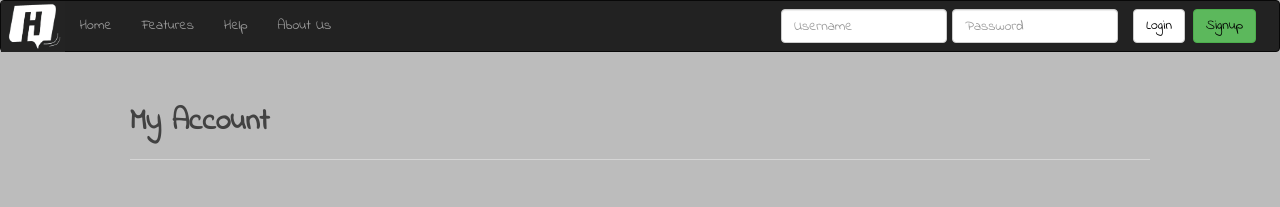
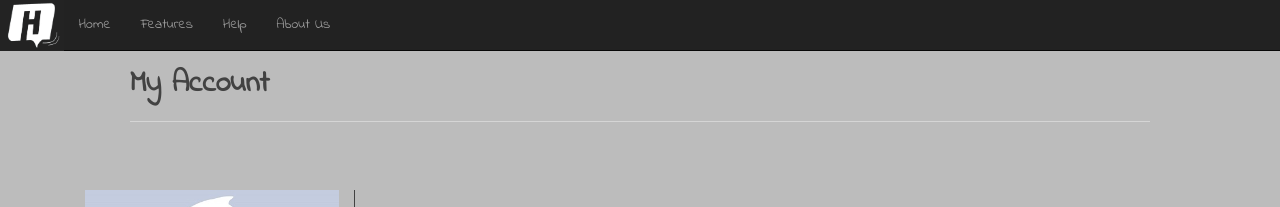
Before and after one commit to liuminghao/Website, a plain HTML site: page Bootstrap/Login.html in a window 1280 px wide. Shown: the top 207 px of the page. Drawn offline with nearby package versions, Linux system fonts and the light colour scheme.

Commit message:
Adding Jeffreys login changes

```diff
--- a/Bootstrap/Home.html
+++ b/Bootstrap/Home.html
@@ -21,7 +21,7 @@
 
   <body>
 
-    <nav class="navbar navbar-inverse" position='fixed'>
+    <nav class="navbar navbar-inverse navbar-fixed-top" position='fixed'>
         <div class="container-fluid">
             <div class="navbar-header">
               <a class="navbar-brand logo" href="home.html" style="padding: 0px; border: none">
@@ -41,28 +41,25 @@
                 <ul class="nav navbar-nav navbar-right">
                    <li>
                      <p class='navbar-btn'>
-                      <a href='login.html' class='btn btn-default'>Login </a>
-                    </p>
-                  </li>
-                  <li>
-                    <p class='navbar-btn'>
                        <a href='signup.html' class='btn btn-success'>Signup </a>
                      </p>
                    </li>
                  </ul>
-              <form class="navbar-form navbar-right" role="search">
+              <form id="login" class="navbar-form navbar-right" role="search">
                  <div class="form-group">
-                    <input type="text" class="form-control" name="username" placeholder="Username">
+                    <input type="text" class="form-control" name="email_or_username" placeholder="Email">
                  </div>
                  <div class="form-group">
-                    <input type="text" class="form-control" name="password" placeholder="Password">
+                    <input type="password" class="form-control" name="password" placeholder="Password">
                  </div>
+                  <button type="submit" class="btn btn-default">Login</button>
                </form>
+             </div>
          </div>
         </div>
     </nav>
 
-    <div class="jumbotron" style='padding-top: 1.5%' id='grey1'>
+    <div class="jumbotron" id='grey1'>
       <div class="container">
         <div class='page-header'>
           <h1>Need a hand?</h1>
@@ -183,5 +180,6 @@
     <script src="https://ajax.googleapis.com/ajax/libs/jquery/1.11.2/jquery.min.js"></script>
      <!-- Include all compiled plugins (below), or include individual files as needed -->
      <script src="js/bootstrap.min.js"></script>
+     <script src="js/login.js"></script>
    </body>
  </html>
--- a/Bootstrap/Login.html
+++ b/Bootstrap/Login.html
@@ -23,7 +23,7 @@
 
   <body id='grey1'>
 
-    <nav class="navbar navbar-inverse" position='fixed'>
+    <nav class="navbar navbar-inverse navbar-fixed-top" position='fixed'>
         <div class="container-fluid">
           <div class="navbar-header">
               <a class="navbar-brand logo" href="home.html" style="padding: 0px; border: none">
@@ -39,27 +39,6 @@
                     <li><a href="help.html">Help</a></li>
                     <li><a href="aboutUs.html">About Us</a></li>
                 </ul>
-
-                <ul class="nav navbar-nav navbar-right">
-                  <li>
-                    <p class='navbar-btn'>
-                      <a href='login.html' class='btn btn-default'>Login </a>
-                    </p>
-                  </li>
-                  <li>
-                    <p class='navbar-btn'>
-                      <a href='signup.html' class='btn btn-success'>Signup </a>
-                    </p>
-                  </li>
-                </ul>
-              <form class="navbar-form navbar-right" role="search">
-                <div class="form-group">
-                    <input type="text" class="form-control" name="username" placeholder="Username">
-                </div>
-                <div class="form-group">
-                    <input type="text" class="form-control" name="password" placeholder="Password">
-                </div>
-              </form>
             </div>
         </div>
     </nav>
--- a/Bootstrap/css/Helpers.css
+++ b/Bootstrap/css/Helpers.css
@@ -18,10 +18,7 @@ label { margin-bottom: 20px }
 
 select { margin-top: 8px }
 
-.jumbotron {
-	background-color: transparent;
-	margin-top: -3%
-}
+.jumbotron { background-color: transparent; }
 
 .carousel-inner > .item > img {
     margin: 0 auto;
```
Also changed, not shown: Bootstrap/AboutUs.html (+1 -1 lines), Bootstrap/Features.html (+4 -1 lines), Bootstrap/Help.html (+4 -1 lines), Bootstrap/Signup.html (+1 -22 lines), Bootstrap/certification.html (+1 -1 lines), Bootstrap/js/login.js (added, +29 -0 lines), Bootstrap/verification.html (+7 -23 lines). Lines whose indentation alone changed are shown as unchanged.
